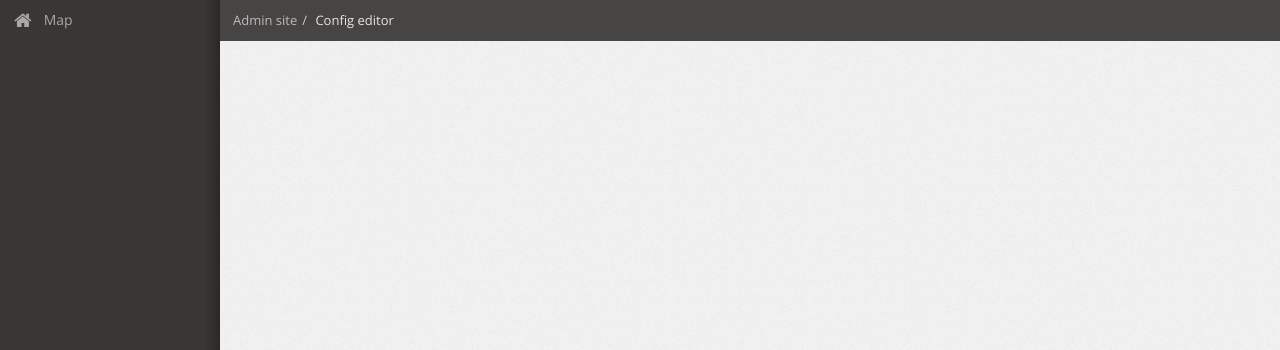
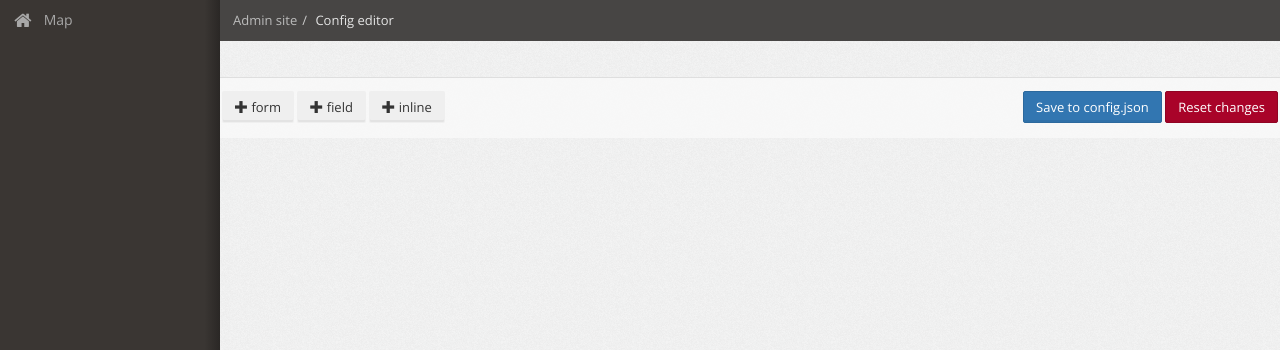
Before and after one commit to kandu-community/kandu-core, a Django app: page /config-editor/ in a window 1280 px wide. Shown: the part 70-420 px from the top of the page. Run offline with Django 3.2, Linux system fonts and the light colour scheme; data that the repository does not hold is empty; parts of the project's set-up code (start-up, migrations or seed data) failed here and were passed over; some libraries are stand-ins or nearby versions.

Commit message:
Create inlines and forms

```diff
--- a/config_editor/static/css/jqtree.css
+++ b/config_editor/static/css/jqtree.css
@@ -130,10 +130,10 @@ ul.jqtree-tree .jqtree-element {
 ul.jqtree-tree li.jqtree-selected > .jqtree-element,
 ul.jqtree-tree li.jqtree-selected > .jqtree-element:hover {
     background-color: #97BDD6;
-    background: -webkit-gradient(linear, left top, left bottom, from(#BEE0F5), to(#89AFCA));
-    background: -moz-linear-gradient(top, #BEE0F5, #89AFCA);
-    background: -ms-linear-gradient(top, #BEE0F5, #89AFCA);
-    background: -o-linear-gradient(top, #BEE0F5, #89AFCA);
+    /*background: -webkit-gradient(linear, left top, left bottom, from(#BEE0F5), to(#89AFCA));*/
+    /*background: -moz-linear-gradient(top, #BEE0F5, #89AFCA);*/
+    /*background: -ms-linear-gradient(top, #BEE0F5, #89AFCA);*/
+    /*background: -o-linear-gradient(top, #BEE0F5, #89AFCA);*/
     text-shadow: 0 1px 0 rgba(255, 255, 255, 0.7);
 }
 
--- a/config_editor/urls.py
+++ b/config_editor/urls.py
@@ -10,5 +10,8 @@ urlpatterns = patterns('',
 
     url(r'^node/', NodeView.as_view(), name='get_node'),
 
+    url(r'^save/', overwrite_config, name='overwrite_config'),
+    url(r'^reset/', reset_changes, name='reset_changes'),
+
     url(r'^$', TemplateView.as_view(template_name='config_editor/complete_page.html'), name='complete_page')
 )
--- a/config_editor/views.py
+++ b/config_editor/views.py
@@ -1,9 +1,10 @@
 from django.views.generic import View, TemplateView
-from django.http import HttpResponse
+from django.http import HttpResponse, HttpResponseRedirect
 from django.core.urlresolvers import reverse
 import json
 
 import utils
+from forms import misc
 
 
 class JSONResponseMixin(object):
@@ -21,7 +22,13 @@ class JSONResponseMixin(object):
 class PythonRootMixin(object):
 	def dispatch(self, *args, **kwargs):
 		self.root = utils.get_root()
-		return super(PythonRootMixin, self).dispatch(*args, **kwargs)
+
+		response = super(PythonRootMixin, self).dispatch(*args, **kwargs)
+
+		if self.request.method.lower() in ['put', 'post', 'delete']:
+			utils.save_root(self.root)
+
+		return response
 
 class TreeView(JSONResponseMixin, PythonRootMixin, View):
 	def get(self, *args, **kwargs):
@@ -36,4 +43,34 @@ class NodeView(JSONResponseMixin, PythonRootMixin, View):
 		})
 
 	def put(self, *args, **kwargs):
-		node = self.root.find_by_id(str(self.request.POST['id']))
+		node = self.root.find_by_id(str(self.request.GET['id']))
+		node.load_data(json.loads(self.request.body))
+		return self.render_to_response({'result': 'ok'})
+
+	def post(self, *args, **kwargs):
+		node_type = self.request.GET['nodeType']
+		if node_type.startswith('form'):
+			new_node = self.root.insertChild()
+			return self.render_to_response({'result': 'ok', 'node_id': new_node._id})
+		elif node_type.startswith('field'):
+			field, datatype = node_type.split(' ')
+			parent_node = self.root.find_by_id(self.request.GET['id']).parent_form()
+			new_node = parent_node.insertChild(datatype)
+			return self.render_to_response({'result': 'ok', 'node_id': new_node._id})
+		elif node_type.startswith('inline'):
+			parent_node = self.root.find_by_id(self.request.GET['id']).parent_form()
+			new_node = parent_node._inlines_container.insertChild()
+			return self.render_to_response({'result': 'ok', 'node_id': new_node._id})
+
+	def delete(self, *args, **kwargs):
+		node = self.root.find_by_id(str(self.request.GET['id']))
+		node.parent().removeChildren(node)
+		return self.render_to_response({'result': 'ok'})
+
+def reset_changes(request):
+	utils.reset_changes()
+	return HttpResponseRedirect(reverse('editor:complete_page'))
+
+def overwrite_config(request):
+	utils.save_to_config()
+	return HttpResponseRedirect(reverse('web_config'))
--- a/forms/misc/fields.py
+++ b/forms/misc/fields.py
@@ -75,8 +75,8 @@ class ConditionsContainer(TreeMixin, Base):
 	def insertChild(self):
 		self._parent._conditions.append(Condition(field='choose field', parent=self))
 
-	def removeChildren(self, position, number):
-		self._parent._conditions[position:position+number] = []
+	def removeChildren(self, node):
+		self._parent._conditions.remove(node)
 
 class Condition(TreeMixin, ParamsMixin, Base):
 	field = str()
--- a/forms/misc/forms.py
+++ b/forms/misc/forms.py
@@ -32,9 +32,10 @@ class Form(TreeMixin, JSONRenderMixin, ParamsMixin, Base):
 	def insertChild(self, datatype):
 		FieldClass = get_field_class(datatype)
 		self._fields.append(FieldClass(parent=self, name='New field', type=datatype))
+		return self._fields[-1]
 
-	def removeChildren(self, position, number):
-		self._fields[position:position+number] = []
+	def removeChildren(self, node):
+		self._fields.remove(node)
 
 	def insert_children_json(self, json_object):
 		json_object['fields'] = [field.render_json() for field in self._fields]
@@ -54,9 +55,10 @@ class InlinesContainer(TreeMixin, Base):
 
 	def insertChild(self):
 		self._parent._inlines.append(Form(name='New inline form', parent=self))
+		return self._parent._inlines[-1]
 
-	def removeChildren(self, position, number):
-		self._parent._inlines[position:position+number] = []
+	def removeChildren(self, node):
+		self._parent._inlines.remove(node)
 
 class RootContainer(TreeMixin, JSONRenderMixin, Base):
 	name = 'config'
@@ -72,9 +74,10 @@ class RootContainer(TreeMixin, JSONRenderMixin, Base):
 
 	def insertChild(self):
 		self._forms.append(Form(parent=self, name='New form', category='Default'))
+		return self._forms[-1]
 
-	def removeChildren(self, position, number):
-		self._forms[position:position+number] = []
+	def removeChildren(self, node):
+		self._forms.remove(node)
 
 	def render_json(self):
 		return [form.render_json() for form in self._forms]
--- a/forms/misc/mixins.py
+++ b/forms/misc/mixins.py
@@ -97,6 +97,18 @@ class TreeMixin(object):
 	def parent(self):
 		return self._parent # NOTE: it's not because of the OOP incapsulation stuff, but beacause all "public" attrs are considered JSON params
 
+	def parent_form(self):
+		from forms import Form
+
+		parent_form = self
+		try:
+			while not isinstance(parent_form, Form): # go up the tree to closest Form
+				parent_form = parent_form.parent()
+		except AttributeError:
+			raise ValueError('Please select a form before trying to do this')
+
+		return parent_form
+
 	def children(self):
 		return []
 
--- a/templates/config_editor/complete_page.html
+++ b/templates/config_editor/complete_page.html
@@ -1,6 +1,7 @@
 {% extends 'web/base.html' %}
 {% load bootstrap3 %}
 {% block extrahead %}
+<script type="text/javascript" src="http://creativecouple.github.com/jquery-timing/jquery-timing.min.js"></script>
 <script src="/static/js/tree.jquery.js"></script>
 <link rel="stylesheet" href="/static/css/jqtree.css">
 
@@ -9,8 +10,8 @@
 <script src="/static/js/backbone-forms.min.js"></script>
 <script src="/static/js/editors/list.min.js"></script>
 
-<!-- <script src="backbone-forms/distribution/templates/bootstrap.js"></script>
-<link href="backbone-forms/distribution/templates/bootstrap.css" rel="stylesheet" /> -->
+<!-- <script src="/static/js/templates/bootstrap3.js"></script> -->
+<!-- <link href="/static/css/templates/bootstrap3.css" rel="stylesheet" /> -->
 {% endblock %}
 {% block content %}
 <script>
@@ -18,7 +19,45 @@ var propertyExplorerForm;
 
 $(document).ready(function(event) {
 	$('#treeWidget').tree();
-	// $('#treeWidget').tree('loadDataFromUrl', '{% url "editor:get_tree" %}');
+	$('#propertyExplorerSubmit').hide();
+
+    $('button.updateNode').click(function(event){
+	    $.ajax({
+	        type: "PUT",
+	        url: "{% url 'editor:get_node' %}?id=" + $('#treeWidget').tree('getSelectedNode').id,
+	        dataType: 'json',
+	        data: JSON.stringify(propertyExplorerForm.getValue())
+	    });
+    });
+
+    $('button.addNode').click(function(event){
+	    $.ajax({
+	        type: "POST",
+	        url: "{% url 'editor:get_node' %}?nodeType=" + $(this).attr('data-node-type') + '&id=' + $('#treeWidget').tree('getSelectedNode').id,
+			success: function(data) {
+				$('#treeWidget').tree('reload');
+				setTimeout(function() {
+					$('#treeWidget').tree('selectNode', $('#treeWidget').tree('getNodeById', data.node_id));
+				}, 500);
+			}
+	    });
+    });
+
+    $('button.deleteNode').click(function(event){
+	    $.ajax({
+	        type: "DELETE",
+	        url: "{% url 'editor:get_node' %}?id=" + $('#treeWidget').tree('getSelectedNode').id,
+			success: function(data) {
+				$('#treeWidget').tree('reload');
+			}
+	    });
+    });
+
+ //    $('#propertyExplorerSubmit').slideDown(function() {
+	//     setTimeout(function() {
+	//         $('#propertyExplorerSubmit').slideUp();
+	//     }, 5000);
+	// });
 
 	$('#treeWidget').bind(
 	    'tree.click',
@@ -28,10 +67,12 @@ $(document).ready(function(event) {
 				    schema: data.schema,
 				    data: data.data
 				}).render();
+
 	        	$('#propertyExplorerWidget').html(propertyExplorerForm.el);
-        	});
-        	event.preventDefault();
-	    }
+	        	$('#propertyExplorerSubmit').show();
+	    	});
+	    	// event.preventDefault();
+		}
 	);
 });
 </script>
@@ -41,6 +82,21 @@ $(document).ready(function(event) {
 	</div>
 	<div class="col-md-6">
 		<div id="propertyExplorerWidget"></div>
+		<div id="propertyExplorerSubmit" class="form-actions">
+			<button class='btn updateNode'><span class='glyphicon glyphicon-ok'></span> Update</button>
+			<button class="btn btn-danger deleteNode"><span class='glyphicon glyphicon-cross'></span> Delete</a>
+		</div>
+	</div>
+</div>
+<div class="row">
+	<div class="form-actions">
+		<div class="pull-left">
+			<button class='btn addNode' data-node-type='form'><span class='glyphicon glyphicon-plus'></span> form</button>
+			<button class='btn addNode' data-node-type='field'><span class='glyphicon glyphicon-plus'></span> field</button>
+			<button class='btn addNode' data-node-type='inline'><span class='glyphicon glyphicon-plus'></span> inline</button>
+		</div>
+		{% bootstrap_button "Save to config.json" button_type='submit' icon='ok' %}
+		<a href="{% url 'editor:reset_changes' %}" class="btn btn-danger">Reset changes</a>
 	</div>
 </div>
 {% endblock %}
```
